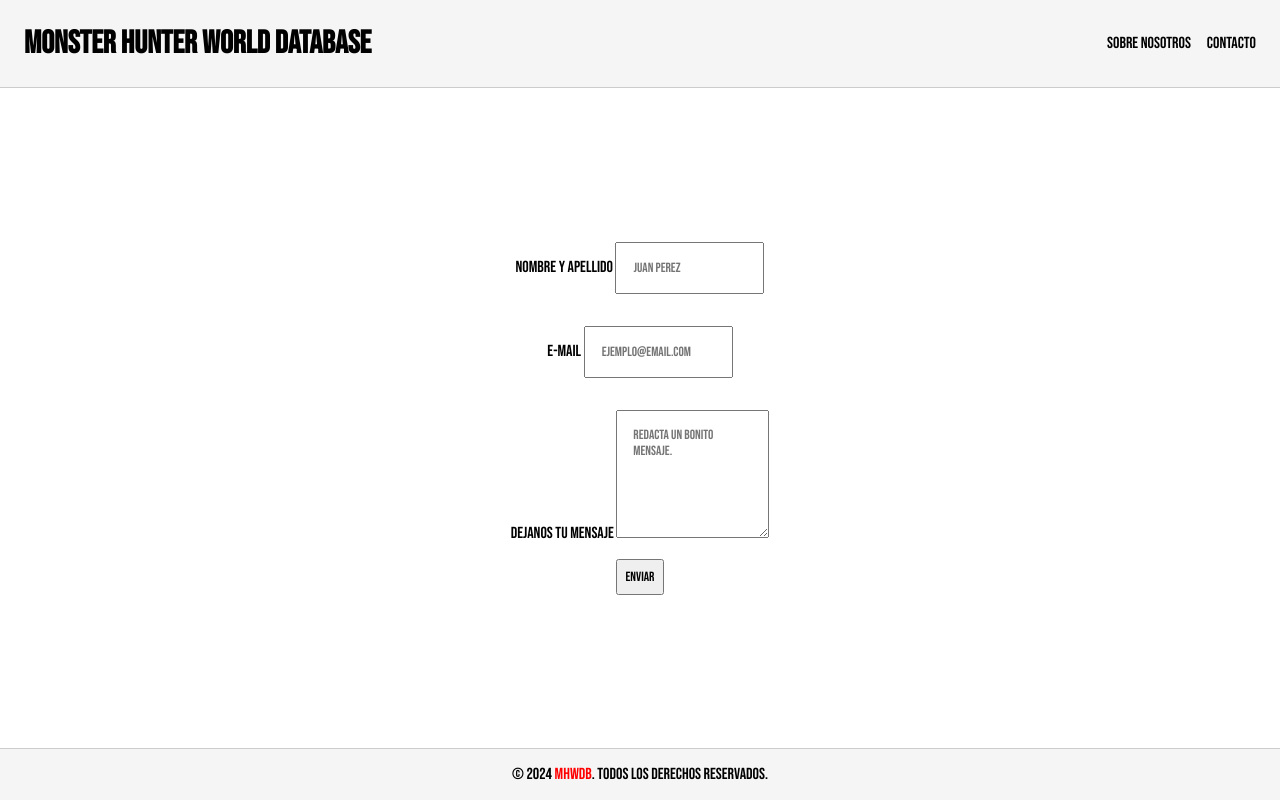
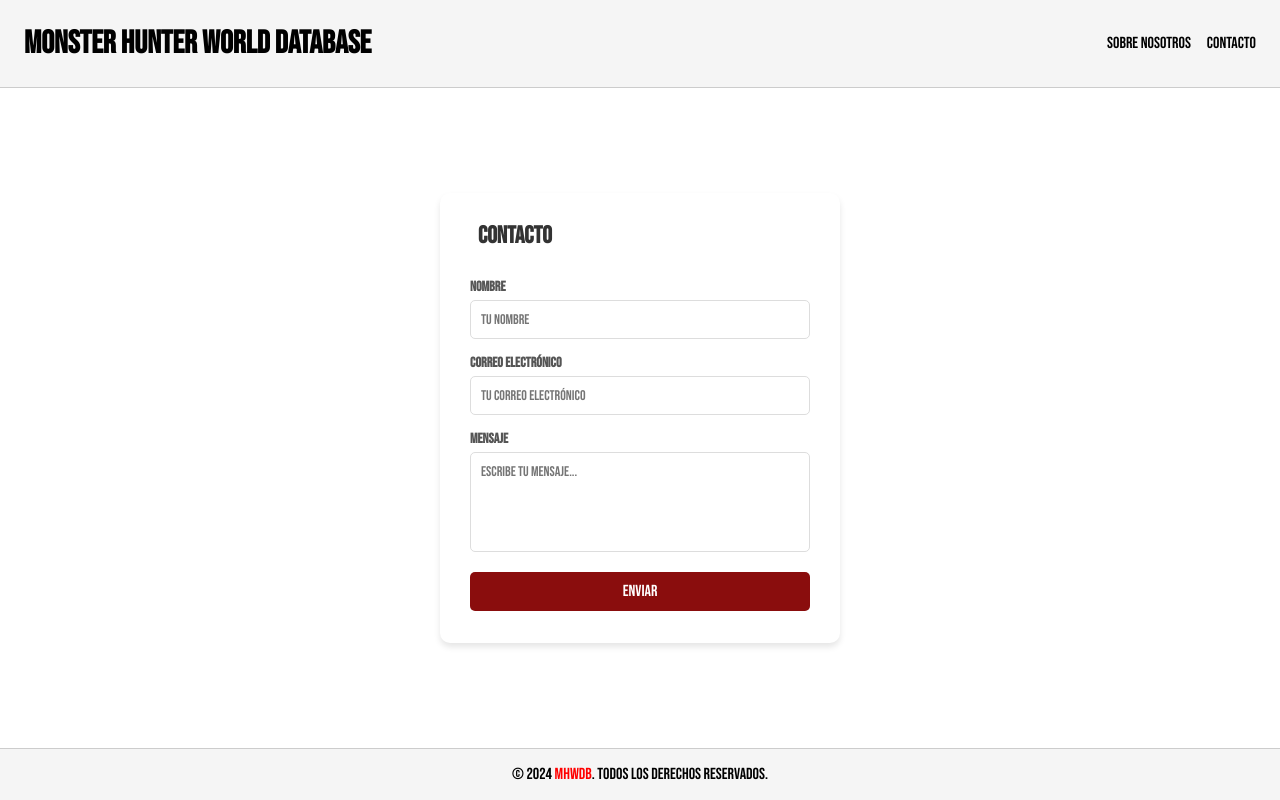
Before and after one commit to Elmouserojo/Preentrega1-Palacios, a plain HTML site: page pages/contacto.html in a window 1280 px wide. Drawn offline with Linux system fonts and the light colour scheme.

```diff
--- a/css/styles.css
+++ b/css/styles.css
@@ -205,6 +205,61 @@
     margin-bottom: 16px;
   }
 
+  .contact-form {
+    background-color: white;
+    padding: 20px 30px;
+    border-radius: 10px;
+    box-shadow: 0 4px 6px rgba(0, 0, 0, 0.1);
+    width: 100%;
+    max-width: 400px;
+    height: 100%;
+    max-height: 450px;
+}
+
+.contact-form h2 {
+    margin-bottom: 20px;
+    font-size: 24px;
+    color: #333;
+}
+
+.contact-form label {
+    font-size: 14px;
+    font-weight: bold;
+    display: block;
+    margin-bottom: 5px;
+    color: #555;
+}
+
+.contact-form input,
+.contact-form textarea,
+.contact-form button {
+    width: 100%;
+    padding: 10px;
+    margin-bottom: 15px;
+    border: 1px solid #ddd;
+    border-radius: 5px;
+    font-size: 14px;
+}
+
+.contact-form textarea {
+    resize: none;
+    height: 100px;
+}
+
+.contact-form button {
+    background-color: #8a0d0d;
+    color: white;
+    font-size: 16px;
+    cursor: pointer;
+    transition: background-color 0.3s ease;
+    border: none;
+}
+
+.contact-form button:hover {
+    background-color: #ac1818;
+}
+
+
   /* Media Queries */
   @media (min-width: 576px) {
     .contenedor-grid-index { grid-template-columns: 1fr; }
--- a/pages/contacto.html
+++ b/pages/contacto.html
@@ -26,38 +26,21 @@
       </nav>
     </header>
     <main>
-      <form class="dejanos-tu-mensaje">
-        <div class="nombre-nosotros">
-          <label for="nombre">Nombre y Apellido</label>
-          <input
-            class="nombre"
-            type="text"
-            id="nombre"
-            name="nombre"
-            placeholder="Juan Perez"
-          />
-        </div>
-        <div class="email-nosotros">
-          <label for="email">E-mail</label>
-          <input
-            class="email"
-            type="email"
-            id="email"
-            name="email"
-            placeholder="ejemplo@email.com"
-          />
-        </div>
-        <div class="mensaje-nosotros">
-          <label for="mensaje">Dejanos tu mensaje</label>
-          <textarea
-            class="mensaje"
-            id="mensaje"
-            name="mensaje"
-            placeholder="Redacta un bonito mensaje."
-          ></textarea>
-        </div>
-        <button type="submit" class="boton-enviar">Enviar</button>
-      </form>
+      <div class="contact-form">
+        <h2>Contacto</h2>
+        <form action="https://formspree.io/f/xpwzrgwz" method="POST">
+            <label for="name">Nombre</label>
+            <input type="text" id="name" name="name" placeholder="Tu nombre" required>
+
+            <label for="email">Correo Electrónico</label>
+            <input type="email" id="email" name="email" placeholder="Tu correo electrónico" required>
+
+            <label for="message">Mensaje</label>
+            <textarea id="message" name="message" placeholder="Escribe tu mensaje..." required></textarea>
+
+            <button type="submit">Enviar</button>
+        </form>
+    </div>
 
   </main>
 
```
